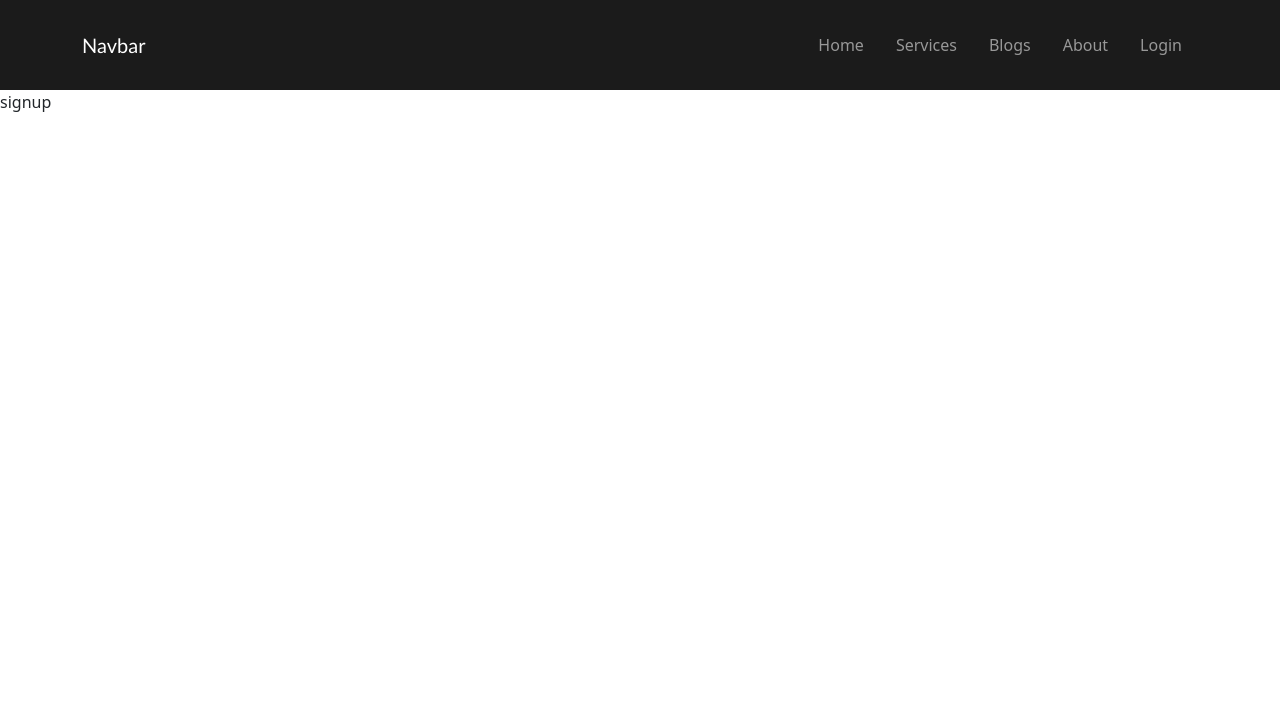
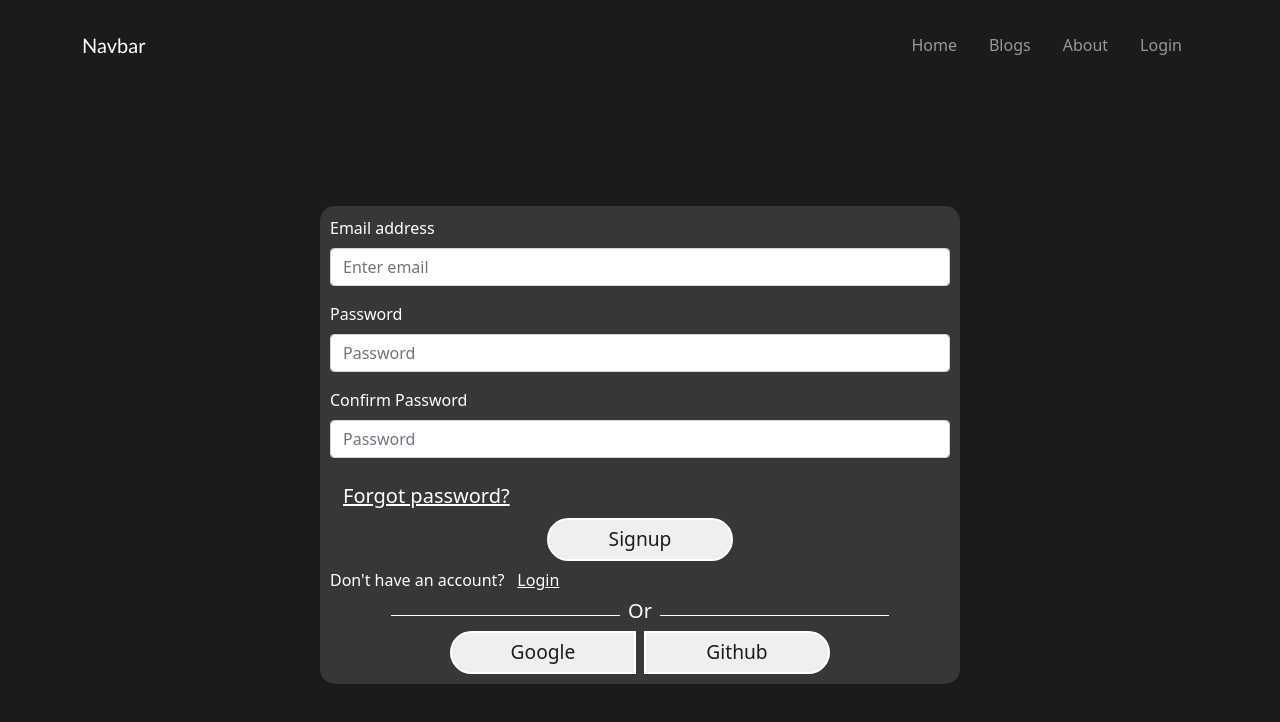
Before and after one commit to AnikKDev/pixieco, a React (Create React App) app: page /signup in a window 1280 px wide. Shown: the top 722 px of the page. Built offline with nearby package versions, Linux system fonts and the light colour scheme.

Commit message:
completed password authentication

```diff
--- a/package.json
+++ b/package.json
@@ -7,9 +7,11 @@
     "@testing-library/react": "^13.1.1",
     "@testing-library/user-event": "^13.5.0",
     "bootstrap": "^5.1.3",
+    "firebase": "^9.6.11",
     "react": "^18.0.0",
     "react-bootstrap": "^2.2.3",
     "react-dom": "^18.0.0",
+    "react-firebase-hooks": "^5.0.3",
     "react-router-dom": "^6.3.0",
     "react-scripts": "5.0.1",
     "web-vitals": "^2.1.4"
--- a/src/App.js
+++ b/src/App.js
@@ -16,7 +16,7 @@ function App() {
       <Routes>
         <Route path='/' element={<Home></Home>}></Route>
         <Route path='/home' element={<Home></Home>}></Route>
-        <Route path='/services' element={<Services></Services>}></Route>
+        {/* <Route path='/services' element={<Services></Services>}></Route> */}
         <Route path='/blogs' element={<Blogs></Blogs>}></Route>
         <Route path='/about' element={<About></About>}></Route>
         <Route path='/login' element={<Login></Login>}></Route>
--- a/src/Components/Header/Header.js
+++ b/src/Components/Header/Header.js
@@ -10,7 +10,7 @@ const Header = () => {
                     <Navbar.Brand as={Link} className="nav-logo" to="/">Navbar</Navbar.Brand>
                     <Nav className="ms-auto">
                         <Nav.Link as={Link} className="mx-md-2" to="/home">Home</Nav.Link>
-                        <Nav.Link as={Link} className="mx-md-2" to="/services">Services</Nav.Link>
+                        {/* <Nav.Link as={Link} className="mx-md-2" to="/services">Services</Nav.Link> */}
                         <Nav.Link as={Link} className="mx-md-2" to="/blogs">Blogs</Nav.Link>
                         <Nav.Link as={Link} className="mx-md-2" to="/about">About</Nav.Link>
                         <Nav.Link as={Link} className="mx-md-2" to="/login">Login</Nav.Link>
--- a/src/Components/Login/Login.css
+++ b/src/Components/Login/Login.css
@@ -20,3 +20,9 @@
     border-radius: 30px;
     padding: 5px 0;
 }
+
+.or-line {
+    height: 1px;
+    width: 40%;
+    background-color: #fff;
+}
--- a/src/Components/Login/Login.js
+++ b/src/Components/Login/Login.js
@@ -1,28 +1,56 @@
-import React from 'react';
+import React, { useState } from 'react';
 import { Button, Form } from 'react-bootstrap';
+import { useNavigate } from 'react-router-dom';
 import './Login.css';
 const Login = () => {
+    const navigate = useNavigate();
+    // form validation
+    const [validated, setValidated] = useState(false);
+
+    const handleSubmit = (event) => {
+        event.preventDefault();
+        const form = event.currentTarget;
+        if (form.checkValidity() === false) {
+            event.preventDefault();
+            event.stopPropagation();
+        }
+
+        setValidated(true);
+    };
     return (
         <div className='mx-auto form-container d-flex justify-content-center align-items-center'>
 
             <div className="w-50">
-                <Form className='input-container'>
+                <Form noValidate validated={validated} onSubmit={handleSubmit} className='input-container'>
                     <Form.Group className="mb-3" controlId="formBasicEmail">
                         <Form.Label>Email address</Form.Label>
-                        <Form.Control type="email" placeholder="Enter email" />
+                        <Form.Control required type="email" placeholder="Enter email" />
+                        <Form.Control.Feedback type="invalid">
+                            Email can't be empty
+                        </Form.Control.Feedback>
 
                     </Form.Group>
 
                     <Form.Group className="mb-3" controlId="formBasicPassword">
                         <Form.Label>Password</Form.Label>
-                        <Form.Control type="password" placeholder="Password" />
+                        <Form.Control required type="password" placeholder="Password" />
                     </Form.Group>
-                    <Form.Group className="mb-3" controlId="formBasicCheckbox">
-                        <Form.Check type="checkbox" label="Check me out" />
-                    </Form.Group>
+                    <Button variant="link text-white fs-5">Forgot password?</Button>
+
                     <button className="d-block mx-auto login-btn" type="submit">
                         Login
                     </button>
+                    <div className="d-flex align-items-center"><p className="text-white mb-0">Don't have an account?</p>
+                        <Button onClick={() => navigate('/signup')} variant="link text-white">Signup</Button></div>
+                    {/* <div className="or-line-container d-flex justify-content-center align-items-center mx-4">
+                        <div className="or-line"></div>
+                        <h5 className="mx-2">Or</h5>
+                        <div className="or-line"></div>
+                    </div>
+                    <button className="d-block mx-auto login-btn" type="submit">
+                        Login
+                    </button> */}
+
                 </Form>
             </div>
 
--- /dev/null
+++ b/src/Components/SignUp/SignUp.css
@@ -0,0 +1,19 @@
+.google-btn {
+    border: 2px solid white;
+    color: #1B1B1B;
+    font-size: 1.2em;
+    font-weight: 500;
+    width: 30%;
+    border-radius: 30px 0 0 30px;
+    padding: 5px 0;
+}
+
+.github-btn {
+    border: 2px solid white;
+    color: #1B1B1B;
+    font-size: 1.2em;
+    font-weight: 500;
+    width: 30%;
+    border-radius: 0 30px 30px 0px;
+    padding: 5px 0;
+}
--- a/src/Components/SignUp/SignUp.js
+++ b/src/Components/SignUp/SignUp.js
@@ -1,9 +1,102 @@
-import React from 'react';
+import React, { useState } from 'react';
+import { Button, Form } from 'react-bootstrap';
+import { useNavigate } from 'react-router-dom';
+import './SignUp.css';
+import auth from '../../firebase.init';
+import { useCreateUserWithEmailAndPassword } from 'react-firebase-hooks/auth';
+import { sendEmailVerification } from 'firebase/auth';
+const SignUp = () => {
+    const navigate = useNavigate();
+    // form validation
+    const [validated, setValidated] = useState(false);
 
-const SignUp = () => {
+    const [email, setEmail] = useState('');
+    const [password, setPassword] = useState('');
+    const [confirmPassword, setConfirmPassword] = useState('');
+
+
+    // get email
+    const handleEmailChange = e => {
+        setEmail(e.target.value)
+    };
+    // get password
+    const handlePasswordChange = e => {
+        setPassword(e.target.value)
+    };
+    // get email
+    const handleConfirmPasswordChange = e => {
+        setConfirmPassword(e.target.value)
+    };
+    const [
+        createUserWithEmailAndPassword,
+        user,
+        loading,
+        error,
+    ] = useCreateUserWithEmailAndPassword(auth, { sendEmailVerification: true });
+
+    if (user) {
+        navigate('/');
+    };
+    const handleSignup = (event) => {
+        event.preventDefault();
+        const form = event.currentTarget;
+        if (form.checkValidity() === false) {
+            event.preventDefault();
+            event.stopPropagation();
+        }
+
+        setValidated(true);
+
+        createUserWithEmailAndPassword(email, password)
+
+
+    };
     return (
-        <div>
-            signup
+        <div className='mx-auto form-container d-flex justify-content-center align-items-center'>
+
+            <div className="w-50">
+                <Form noValidate validated={validated} onSubmit={handleSignup} className='input-container'>
+                    <Form.Group className="mb-3" controlId="formBasicEmail">
+                        <Form.Label>Email address</Form.Label>
+                        <Form.Control onChange={handleEmailChange} required type="email" placeholder="Enter email" />
+                        <Form.Control.Feedback type="invalid">
+                            Email can't be empty
+                        </Form.Control.Feedback>
+
+                    </Form.Group>
+
+                    <Form.Group className="mb-3" controlId="formBasicPassword">
+                        <Form.Label>Password</Form.Label>
+                        <Form.Control onChange={handlePasswordChange} required type="password" placeholder="Password" />
+                    </Form.Group>
+                    <Form.Group className="mb-3" controlId="ConfirmformBasicPassword">
+                        <Form.Label>Confirm Password</Form.Label>
+                        <Form.Control onChange={handleConfirmPasswordChange} required type="password" placeholder="Password" />
+                    </Form.Group>
+                    <Button variant="link text-white fs-5">Forgot password?</Button>
+
+                    <button className="d-block mx-auto login-btn" type="submit">
+                        Signup
+                    </button>
+                    <div className="d-flex align-items-center"><p className="text-white mb-0">Don't have an account?</p>
+                        <Button onClick={() => navigate('/login')} variant="link text-white">Login</Button></div>
+                    <div className="or-line-container d-flex justify-content-center align-items-center mx-4">
+                        <div className="or-line"></div>
+                        <h5 className="mx-2">Or</h5>
+                        <div className="or-line"></div>
+                    </div>
+                    <div className="d-flex justify-content-center">
+                        <button className="google-btn me2" >
+                            Google
+                        </button>
+                        <button className="github-btn ms-2" >
+                            Github
+                        </button>
+                    </div>
+
+                </Form>
+            </div>
+
         </div>
     );
 };
--- /dev/null
+++ b/src/firebase.init.js
@@ -0,0 +1,21 @@
+// Import the functions you need from the SDKs you need
+import { initializeApp } from "firebase/app";
+import { getAuth } from 'firebase/auth';
+// TODO: Add SDKs for Firebase products that you want to use
+// https://firebase.google.com/docs/web/setup#available-libraries
+
+// Your web app's Firebase configuration
+const firebaseConfig = {
+    apiKey: "AIzaSyDTILlfoplj7WnzrMiI30dFH7YiDETLECM",
+    authDomain: "pixieco-react.firebaseapp.com",
+    projectId: "pixieco-react",
+    storageBucket: "pixieco-react.appspot.com",
+    messagingSenderId: "177059630675",
+    appId: "1:177059630675:web:30081b18766c45cd5f80a6"
+};
+
+// Initialize Firebase
+const app = initializeApp(firebaseConfig);
+const auth = getAuth(app);
+
+export default auth;
```
Also changed, not shown: 1 other file (tests, documents, lock files or other folders).
